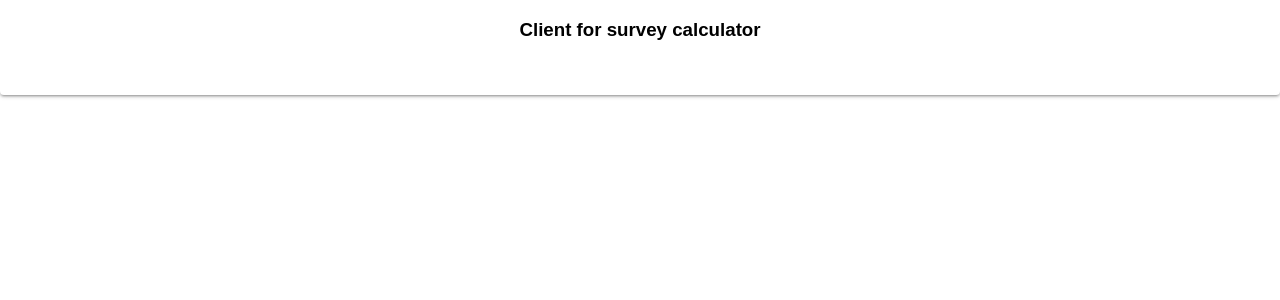
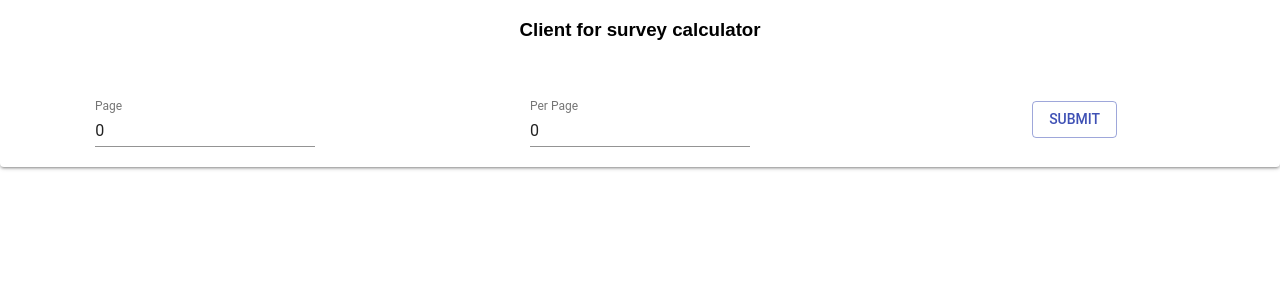
Before and after one commit to a11ejandro/survey_ui, a React (Create React App) app: page / in a window 1280 px wide. Shown: the top 300 px of the page. Built offline with nearby package versions, Linux system fonts and the light colour scheme; the HTML template or start-up script is replaced by a standard one.

Commit message:
Implement TaskForm component

```diff
--- a/src/TaskForm.tsx
+++ b/src/TaskForm.tsx
@@ -1,5 +1,7 @@
 import * as React from 'react'
-
+import TextField from '@material-ui/core/TextField'
+import Grid from '@material-ui/core/Grid'
+import Button from '@material-ui/core/Button'
 import { Task } from './module'
 
 interface State {
@@ -10,7 +12,65 @@ interface State {
 interface Props { createdCallback: (task: Task) => void }
 
 export default class TaskForm extends React.Component<Props, State> {
+  public constructor(props:Props) {
+    super(props)
+    this.handleChange = this.handleChange.bind(this)
+    this.submit = this.submit.bind(this)
+
+    this.state = {
+      page: 0,
+      per_page: 0
+    }
+  }
+
   public render () {
-    return null
+    const {page, per_page} = this.state
+    return (
+      <Grid container spacing={24}>
+        <Grid item xs={4}>
+          <TextField
+            id='page'
+            label="Page"
+            value={page}
+            onChange={this.handleChange('page')}
+            margin="normal"
+          />
+        </Grid>
+        <Grid item xs={4}>
+          <TextField
+            id='per_page'
+            label="Per Page"
+            value={per_page}
+            onChange={this.handleChange('per_page')}
+            margin="normal"
+          />
+        </Grid>
+        <Grid item xs={4}>
+          <br/>
+          <Button
+            id="submit_task"
+            variant="outlined"
+            color="primary"
+            onClick={this.submit}>
+            Submit
+          </Button>
+        </Grid>
+      </Grid>
+    )
+  }
+
+  private handleChange = (name: string) => (event: React.ChangeEvent<HTMLInputElement>) => {
+    const { value } = event.target as HTMLInputElement
+    this.setState((prevState) => ({
+      ...prevState,
+      [name]: value
+    }))
+  }
+
+  private submit (event: React.SyntheticEvent) {
+    event.preventDefault()
+    const task = { page: this.state.page, per_page: this.state.per_page} as Task
+
+    this.props.createdCallback(task)
   }
 }
```
Also changed, not shown: 1 other file (tests, documents, lock files or other folders).
